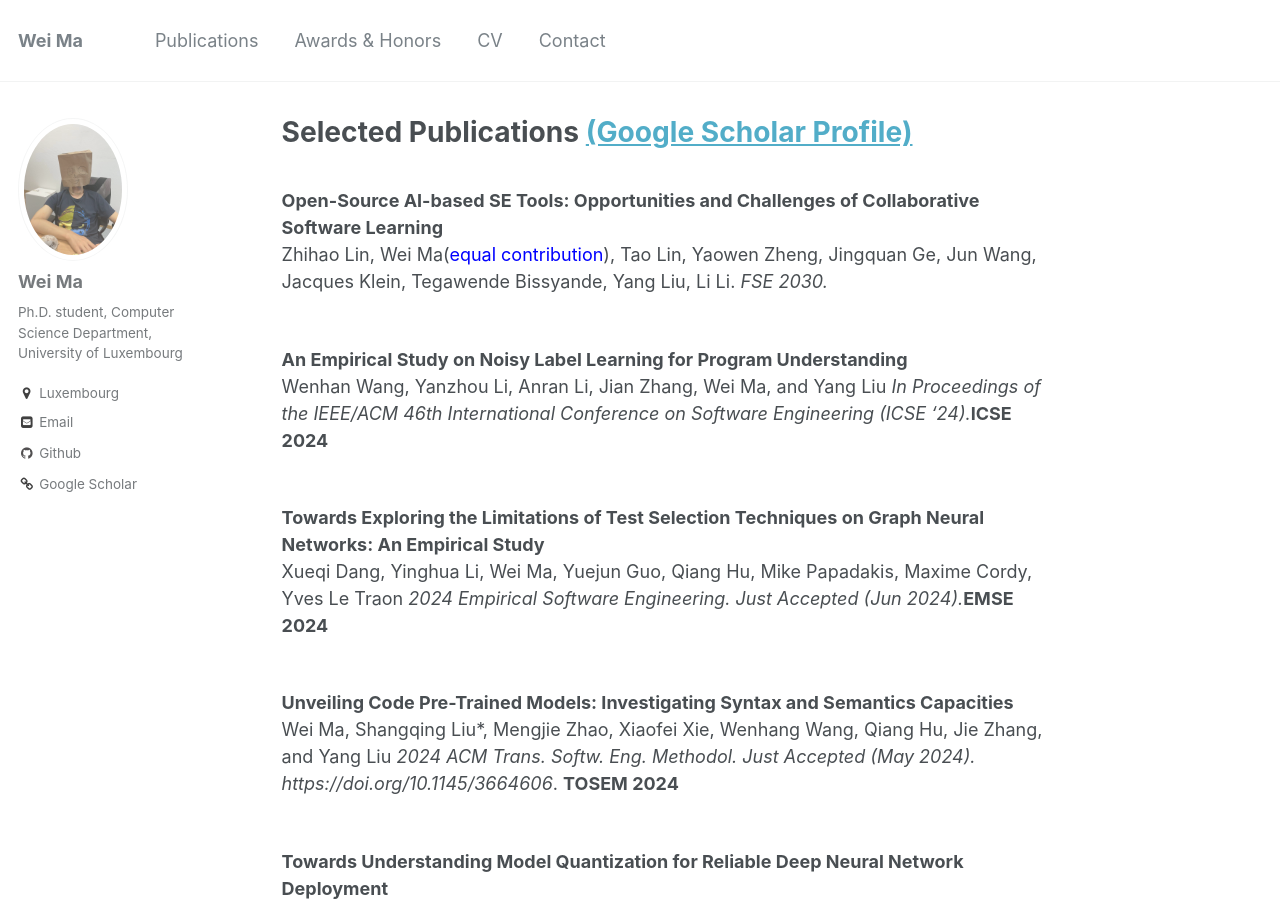
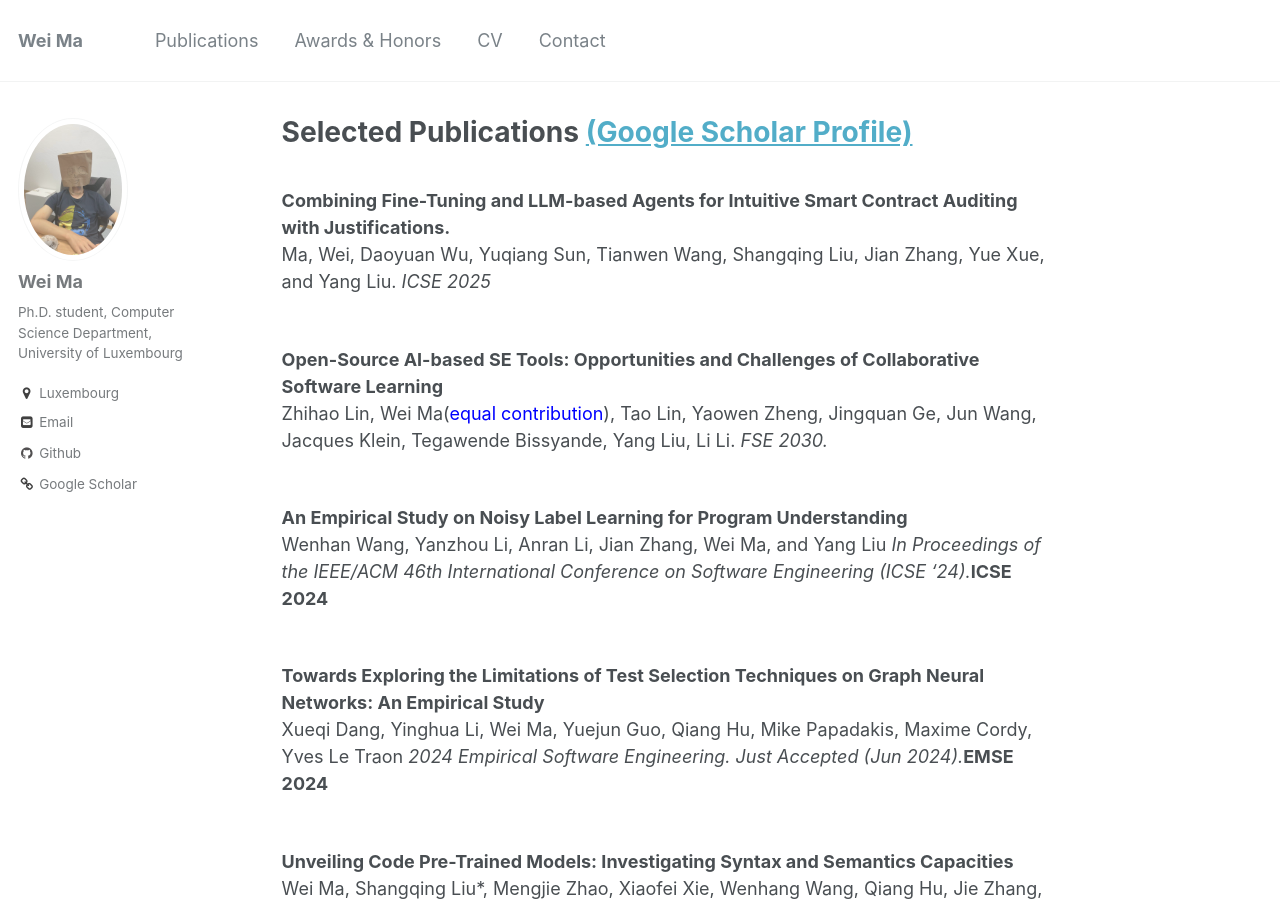
Before and after one commit to Marvinmw/WeiMa.github.io, a Jekyll site: the page built from _pages/publications.md, in a window 1280 px wide and 900 px high. Built offline with Jekyll 4.4.1, drawn with Linux system fonts in a browser that asks for light colours.

Commit message:
Update publications.md

```diff
--- a/_pages/publications.md
+++ b/_pages/publications.md
@@ -3,6 +3,11 @@ title: "Selected Publications [(Google Scholar Profile)](https://scholar.google.
 permalink: /publications/
 author_profile: true
 ---
+
+<br>
+<b>Combining Fine-Tuning and LLM-based Agents for Intuitive Smart Contract Auditing with Justifications.</b> <br>
+Ma, Wei, Daoyuan Wu, Yuqiang Sun, Tianwen Wang, Shangqing Liu, Jian Zhang, Yue Xue, and Yang Liu.
+<i> ICSE 2025</i><b></b>
 
 <br>
 <b>Open-Source AI-based SE Tools: Opportunities and Challenges of Collaborative Software Learning</b> <br>
```
